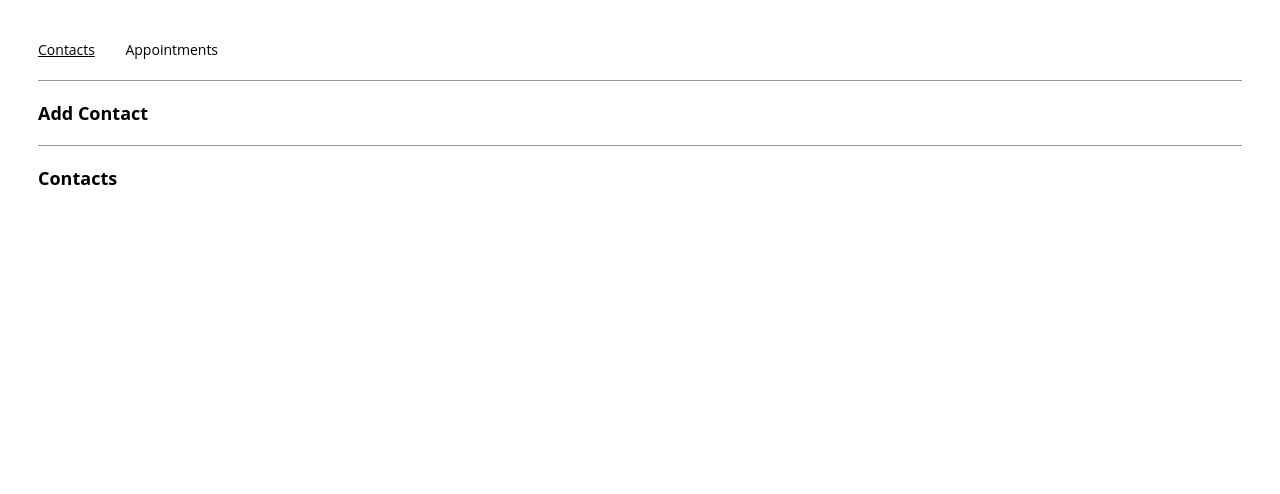
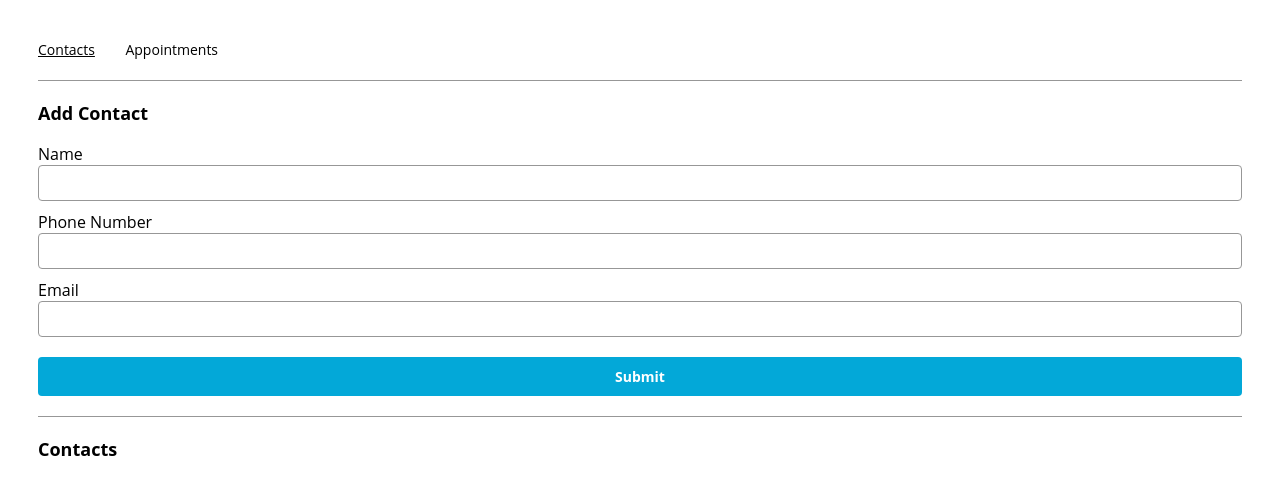
Before and after one commit to benjamin8979/AppointmentPlanner, a React (Create React App) app: page /contacts in a window 1280 px wide. Shown: the top 494 px of the page. Built offline with nearby package versions, Linux system fonts and the light colour scheme.

Commit message:
Contact Form

```diff
--- a/src/components/contactForm/ContactForm.js
+++ b/src/components/contactForm/ContactForm.js
@@ -10,6 +10,22 @@ export const ContactForm = ({
   handleSubmit
 }) => {
   return (
-    <></>
+    <>
+    <form onSubmit={handleSubmit}>
+      <label for="name">Name</label>
+      <input name="name" type="text" id="name" value={name} onChange={(e) => {
+        setName(e.target.value)
+      }}/>
+      <label for="phone">Phone Number</label>
+      <input name="phone" type="text" id="phone" pattern="^(\([2-9]\d{2}\)|[2-9]\d{2})-?\d{3}-?\d{4}$" value={phone} onChange={(e) => {
+        setPhone(e.target.value)
+      }}/>
+      <label for="email">Email</label>
+      <input name="email" type="text" id="email" pattern="^\w+@[a-zA-Z_]+\.[a-zA-Z]+" value={email} onChange={(e) => {
+        setEmail(e.target.value)
+      }}/>
+      <input type="submit" value="Submit"/>
+    </form>
+    </>
   );
 };
--- a/src/containers/contactsPage/ContactsPage.js
+++ b/src/containers/contactsPage/ContactsPage.js
@@ -40,7 +40,7 @@ export const ContactsPage = ({contacts, addContact}) => {
       <section>
         <h2>Add Contact</h2>
         <ContactForm name={name} phone={phone} email={email}
-        setName={setName} setPhone={setPhone} setEmail={setEmail} onHandleSubmit={handleSubmit}/>
+        setName={setName} setPhone={setPhone} setEmail={setEmail} handleSubmit={handleSubmit}/>
       </section>
       <hr />
       <section>
```
